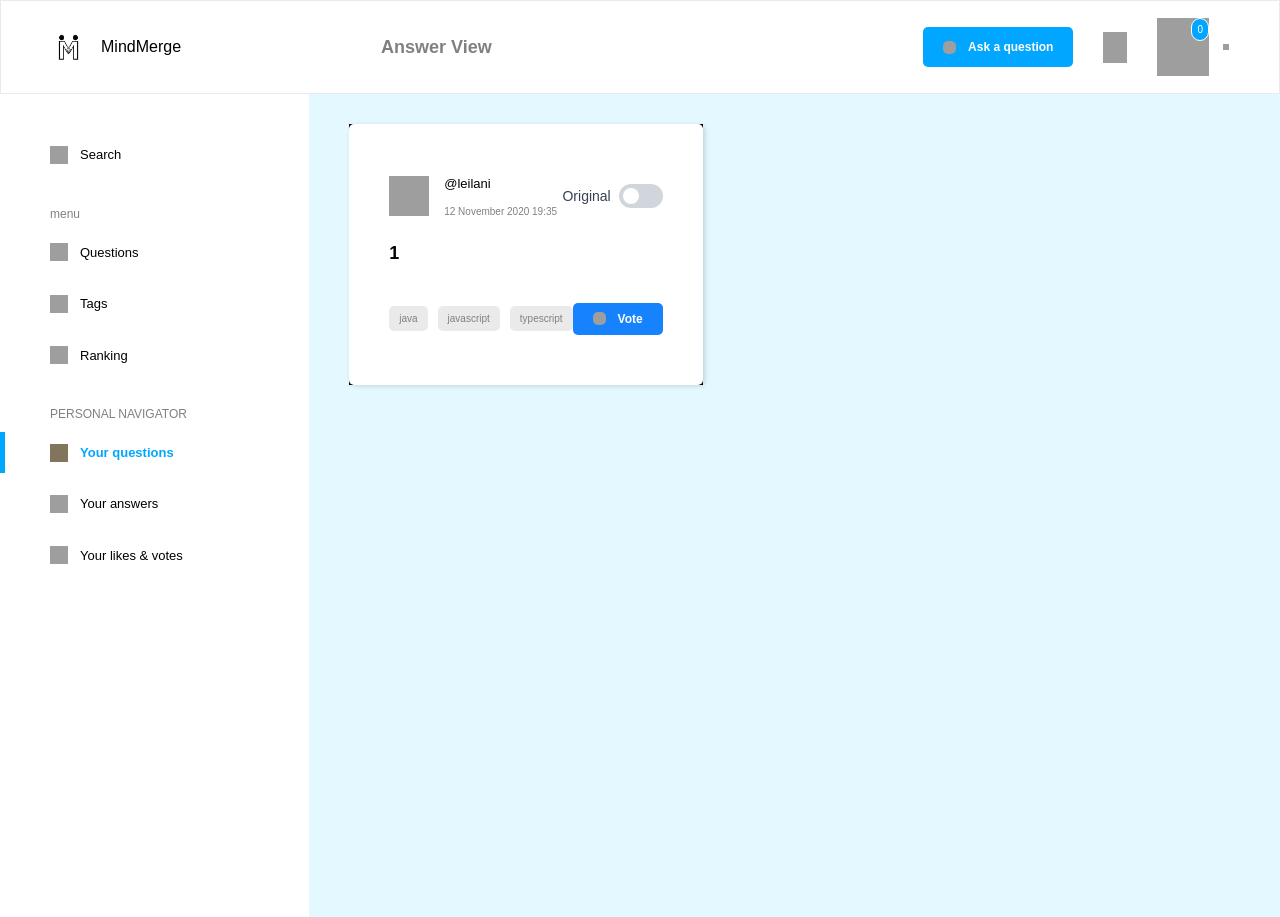
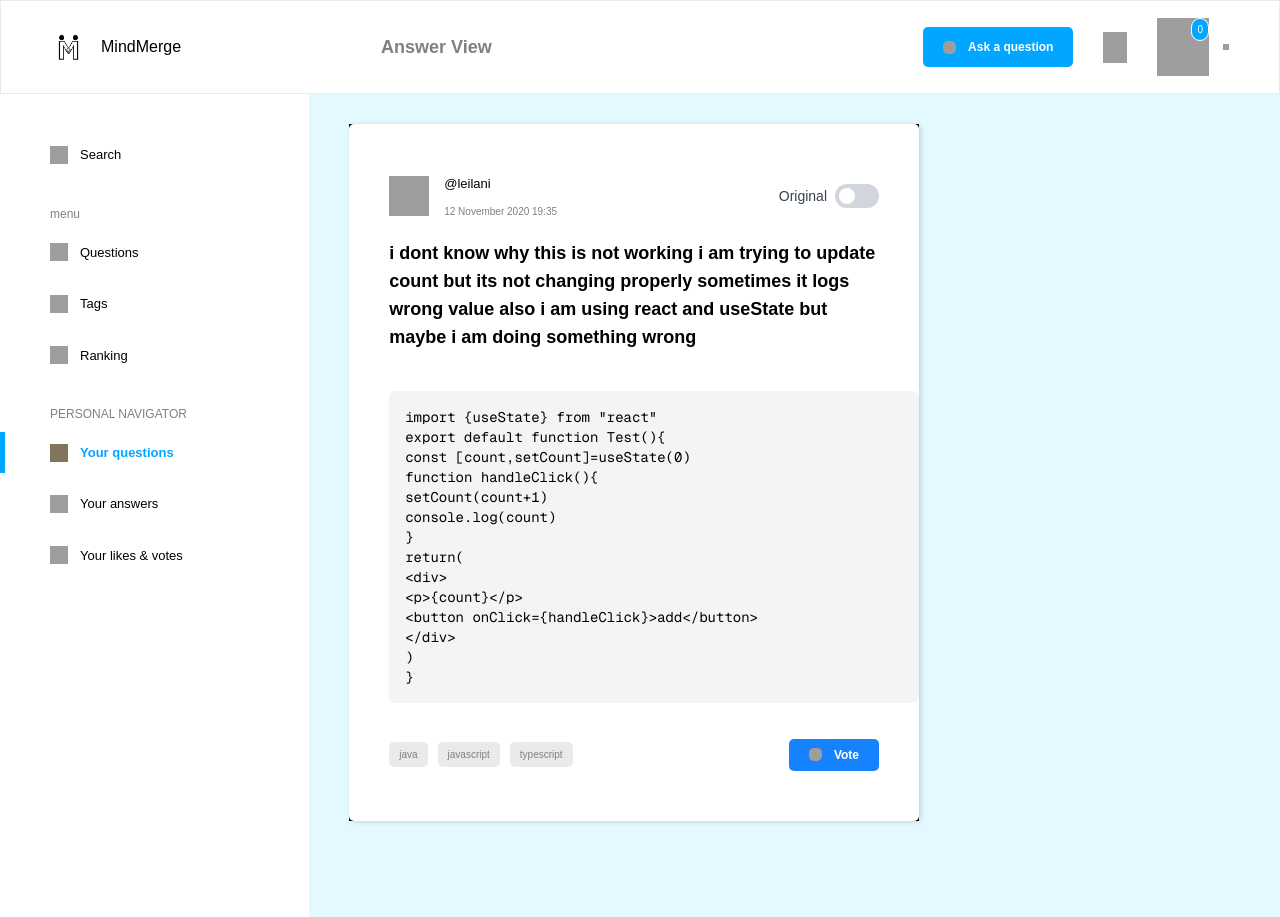
Before and after one commit to Umair777/mindmerge-next, a Next.js app: page /answer/1 in a window 1280 px wide. Built offline with nearby package versions, Linux system fonts and the light colour scheme; grey boxes are pictures that could not be loaded.

Commit message:
add question formatting no AI button

```diff
--- a/components/answer.tsx
+++ b/components/answer.tsx
@@ -3,61 +3,121 @@ import React, { useState } from "react";
 import TagList from "@/components/tagList";
 import VoteButton from "@/components/voteButton";
 import UserInfo from "@/components/userInfo";
-import CodeBlock from "@/components/codeBlock";
-import ToggleAI from "@/components/toggleAI";
-export default function Answer( {question}: {question: string}) {
+
+export default function Answer({ question }: { question: string }) {
   const [isAIEnabled, setIsAIEnabled] = useState(false);
 
+  const rawQuestionText = `i dont know why this is not working i am trying to update count but its not changing properly sometimes it logs wrong value also i am using react and useState but maybe i am doing something wrong`;
+
+  const rawCode = [
+    'import {useState} from "react"',
+    "",
+    "export default function Test(){",
+    "const [count,setCount]=useState(0)",
+    "",
+    "function handleClick(){",
+    "setCount(count+1)",
+    "console.log(count)",
+    "}",
+    "",
+    "return(",
+    "<div>",
+    "<p>{count}</p>",
+    '<button onClick={handleClick}>add</button>',
+    "</div>",
+    ")",
+    "}",
+  ];
+
   return (
-
-        // <div className="flex flex-col bg-white">
-        //     <div className="self-stretch bg-white ">
-
-                <div className="flex items-start self-stretch mr-[321px] gap-[9px] ">
-
-                    <div className="flex flex-1 items-start gap-[45px] ">
+    <div className="flex items-start self-stretch mr-[321px] gap-[9px]">
+      <div className="flex flex-1 items-start gap-[45px]">
         <div className="flex flex-1 flex-col items-center gap-5 bg-black">
-                            <div className="flex flex-col items-start self-stretch bg-white py-[50px] pr-10 gap-5 rounded-[5px]"
-                                style={{
-                                    boxShadow: "2px 1px 5px #00000026"
-                                }}>
+          <div
+            className="flex flex-col items-start self-stretch bg-white py-[50px] pr-10 gap-5 rounded-[5px]"
+            style={{ boxShadow: "2px 1px 5px #00000026" }}
+          >
             <UserInfo
+            //   question={question}\
             question={question}
               isAIEnabled={isAIEnabled}
               setIsAIEnabled={setIsAIEnabled}
             />
-                                {/* < ToggleAI  />  */}
-                                <span className="text-black text-lg font-bold ml-10" >
-                                    {question}
+
+            {/* 🔵 RAW QUESTION VIEW */}
+            {!isAIEnabled && (
+              <>
+                <span className="text-black text-lg font-bold ml-10">
+                  {/* {question} */}
+                  {rawQuestionText}
                 </span>
+
+                <span className="text-black text-sm ml-10 whitespace-pre-line">
+                  {/* {rawQuestionText} */}
+                </span>
+
+                <div className="bg-gray-100 p-4 rounded-md ml-10 w-full font-mono text-sm text-black">
+                  {rawCode.map((line, index) => (
+                    <div key={index}>{line}</div>
+                  ))}
+                </div>
+              </>
+            )}
+
+            {/* 🟢 AI FORMATTED VIEW */}
             {isAIEnabled && (
               <>
-                                <span className="text-black text-sm ml-10" >
-                                    {"I am using React's useState hook to update a counter value. However, when I click the button and log the value immediately after calling setCount, the console prints the previous value instead of the updated one."}
-                                </span>
+                <h2 className="text-xl font-bold ml-10 text-black">
+                  Why does React useState log the previous state value after updating?
+                </h2>
 
-                                                                <CodeBlock question={question} />
+                <h3 className="text-md font-semibold ml-10 mt-4 text-black">
+                  Problem Description
+                </h3>
 
-                                                                <span className="text-black text-sm ml-10" >
-                                                                    {`❓ Observed Behavior \n\n
-                                                                    When clicking the button: The UI updates correctly But console.log(count) prints the previous value
-                                🤔 Question \n\n
-                                Why does useState not immediately reflect the updated value inside the same function call? Is state updating asynchronous in React?`}
-                                                                </span>
-                                </>
-                                 )
-                                 }
-                                <div className="flex justify-between items-center self-stretch ml-10 mt-4">
-                                    < TagList question={question} />
-                                    < VoteButton question={question} />
+                <p className="text-sm ml-10 text-black">
+                  I am using React's useState hook to update a counter.
+                  However, when I log the value immediately after calling
+                  setCount, it prints the previous value instead of the updated one.
+                </p>
+                <h3 className="text-md font-semibold text-black ml-10 mt-4 ">
+                  Code Example
+                </h3>
+
+                <div className="bg-gray-900 p-4 rounded-md ml-10 mr-10 w-full font-mono text-sm">
+                  {rawCode.map((line, index) => (
+                    <div key={index}>{line}</div>
+                  ))}
                 </div>
 
+                <h3 className="text-md font-semibold ml-10 mt-4 text-black">
+                  Observed Behavior
+                </h3>
+
+                <p className="text-sm ml-10 whitespace-pre-line text-black">
+                  When clicking the button:
+                  - UI updates correctly
+                  - console.log(count) prints the previous value
+                </p>
+
+                <h3 className="text-md font-semibold ml-10 mt-4 text-black">
+                  Main Question
+                </h3>
+
+                <p className="text-sm ml-10 text-black">
+                  Why does useState not immediately reflect the updated value?
+                  Is state updating asynchronous in React?
+                </p>
+              </>
+            )}
+
+            <div className="flex justify-between items-center self-stretch ml-10 mt-4">
+              <TagList question={question} />
+              <VoteButton question={question} />
             </div>
           </div>
         </div>
       </div>
-        //     </div>
-        // </div>
-
+    </div>
   );
 }
```
Lines whose indentation alone changed are shown as unchanged.
